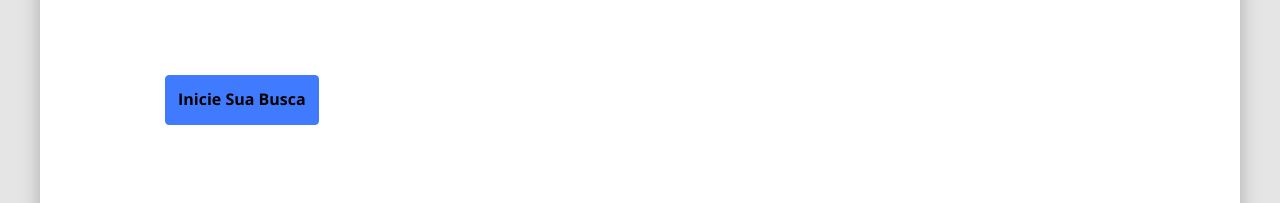
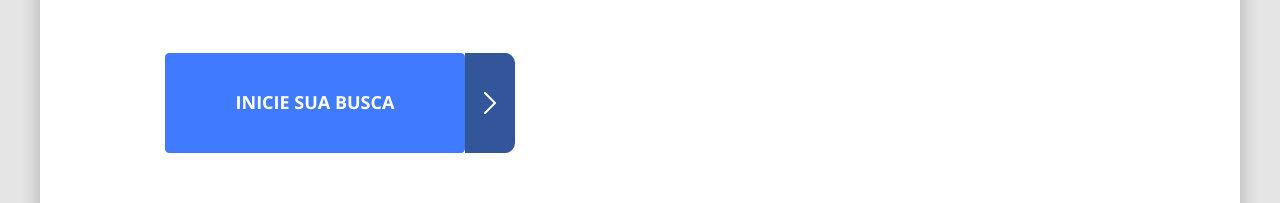
Before and after one commit to rmarinheiro/catalogo-web, a React (Create React App) app: page / in a window 1280 px wide. Shown: the part 610-813 px from the top of the page. Built offline with nearby package versions, Linux system fonts and the light colour scheme.

Commit message:
Custom ButtonIncon

```diff
--- a/src/components/ButtonIcons/index.tsx
+++ b/src/components/ButtonIcons/index.tsx
@@ -1,12 +1,19 @@
-import './style.css'
+import "./style.css";
+import {ReactComponent as ArrowIcon} from 'assets/images/seta.svg';
 
-const ButtonIcon = () =>{
-    return(
-        <button className="btn btn-primary btn-icon">
-            <h6>Inicie Sua Busca</h6>
+const ButtonIcon = () => {
+  return (
+    <div className="btn-container">
+      <div>
+        <button className="btn btn-primary">
+          <h6>Inicie Sua Busca</h6>
         </button>
-    );
-
-}
+      </div>
+      <div className="btn-icon-container">
+       <ArrowIcon/>
+      </div>
+    </div>
+  );
+};
 
 export default ButtonIcon;
--- a/src/components/ButtonIcons/style.css
+++ b/src/components/ButtonIcons/style.css
@@ -1,4 +1,28 @@
-.btn-icon{
+.btn-container{
+    display: flex;
 
-    height: 50px;
 }
+
+.btn-container button{
+    height: 100%;
+    width: 300px;
+    border-radius: 10px,0,0,10px;
+
+}
+
+
+.btn h6{
+    color:#ffff;
+    font-size: 18px;
+    text-transform: uppercase;
+}
+
+.btn-icon-container{
+    display: flex;
+    justify-content: center;
+    align-items: center;
+    width: 50px;
+    height: 100px;
+    border-radius:  0px 10px 10px 0px;
+    background-color:  #33569B;
+}
--- a/src/pages/Home/index.tsx
+++ b/src/pages/Home/index.tsx
@@ -15,9 +15,11 @@
             <h1>Conheça Nosso Catálogo de Produtos</h1>
           </div>
           <p>Ajudaremos você a encontrar os melhores produtos</p>
-          <NavLink to="/products">
-            <ButtonIcon />
-          </NavLink>
+          <div>
+            <NavLink to="/products">
+              <ButtonIcon />
+            </NavLink>
+          </div>
         </div>
 
         <div className="home-image-container">
--- a/src/pages/Home/styles.css
+++ b/src/pages/Home/styles.css
@@ -85,6 +85,8 @@
     padding: 125px 20px;
   }
 
+
+
   .home-container {
     font-size: 55px;
     padding: 40px;
@@ -105,9 +107,6 @@
   }
 }
 
-.home-content-container button {
-  width: 100%;
-}
 
 
 @media (min-width: 1200px) {
```
Also changed, not shown: src/assets/images/seta.svg (added).
